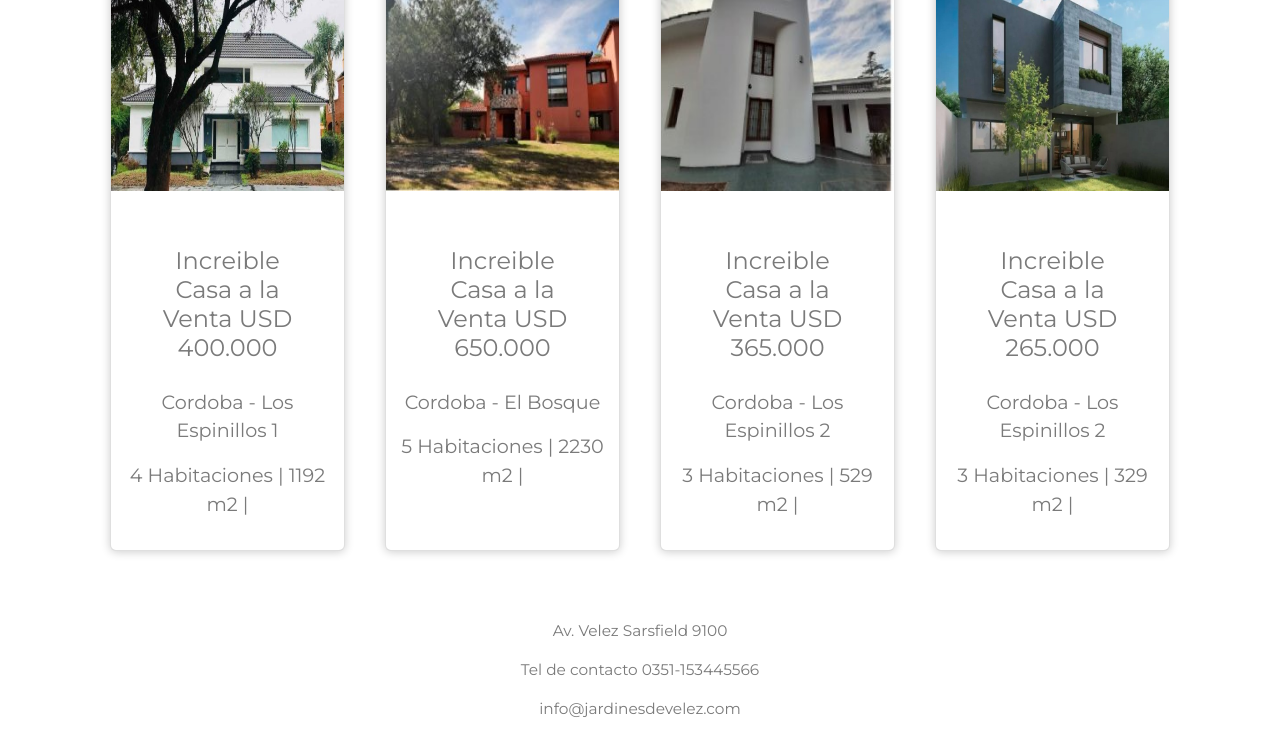
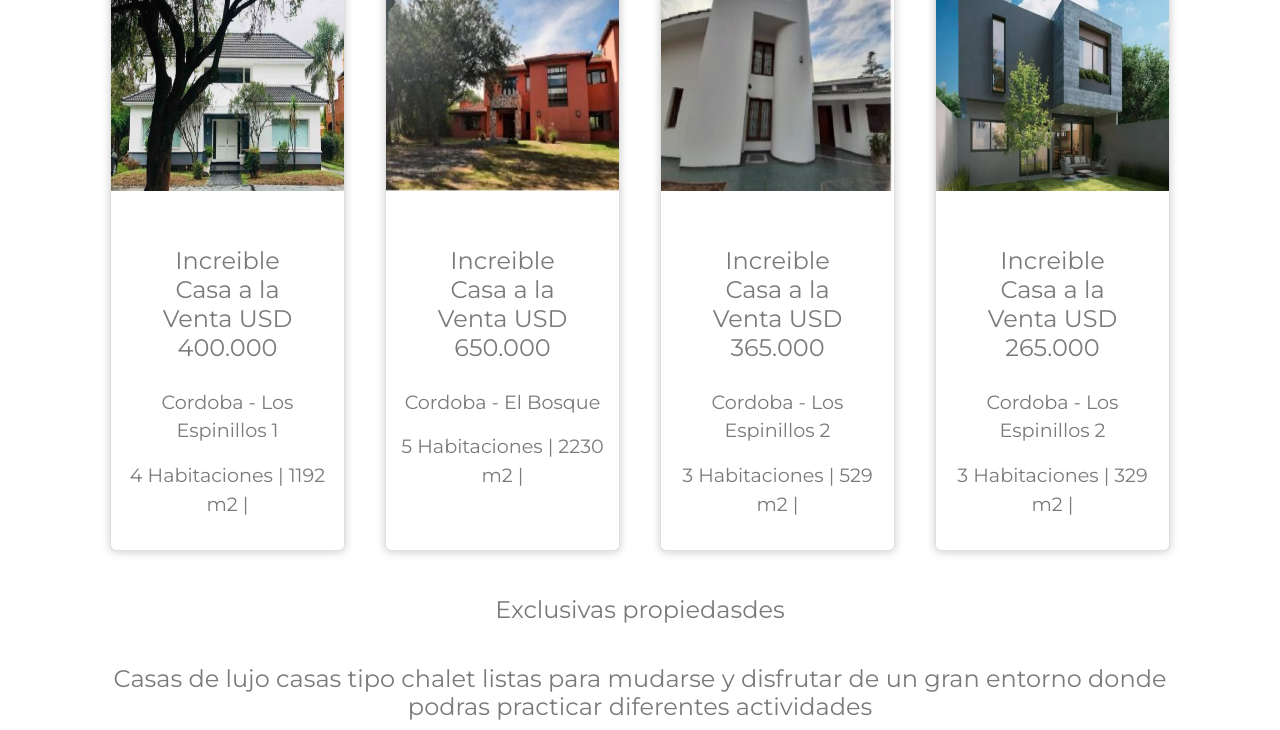
Before and after one commit to Tavo1192/Trabajo-final-Gustavo-Castro-Jardines-de-Velez, a website: page views/casas.html in a window 1280 px wide. Shown: the part 608-1338 px from the top of the page. Drawn offline with nearby package versions, Linux system fonts and the light colour scheme.

Commit message:
ajustando

```diff
--- a/sass/_404.scss
+++ b/sass/_404.scss
@@ -8,7 +8,7 @@ $md: 2.5rem;
 $lg: 4rem;
 
 * {
-  box-sizing: 0;
+  box-sizing: content-box;
   margin: 0;
   padding: 0;
   cursor: url("https://s3-us-west-2.amazonaws.com/s.cdpn.io/4424790/cursors-edge.png"),
--- a/views/casas.html
+++ b/views/casas.html
@@ -102,6 +102,8 @@
 </div>
 </main>
 <!-- termina cards casas -->
+<h4>Exclusivas propiedasdes</h4>
+<h5>Casas de lujo casas tipo chalet listas para mudarse y disfrutar de un gran entorno donde podras practicar diferentes actividades</h5>
 
 <!-- comienza footer  -->
 	<footer class="footer">
```
Also changed, not shown: index.html (+3 -1 lines), sass/_navBar.scss (line endings or trailing spaces).
